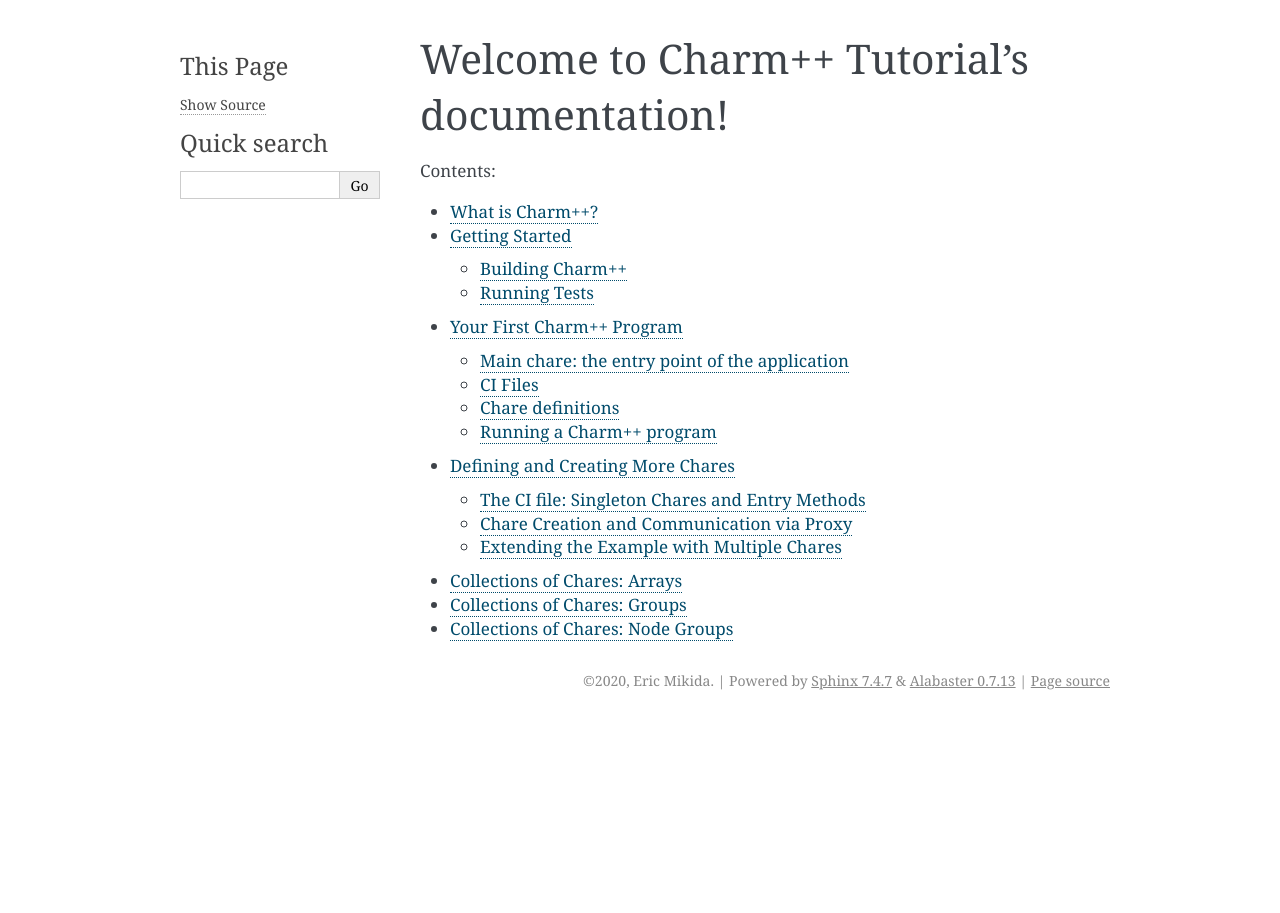
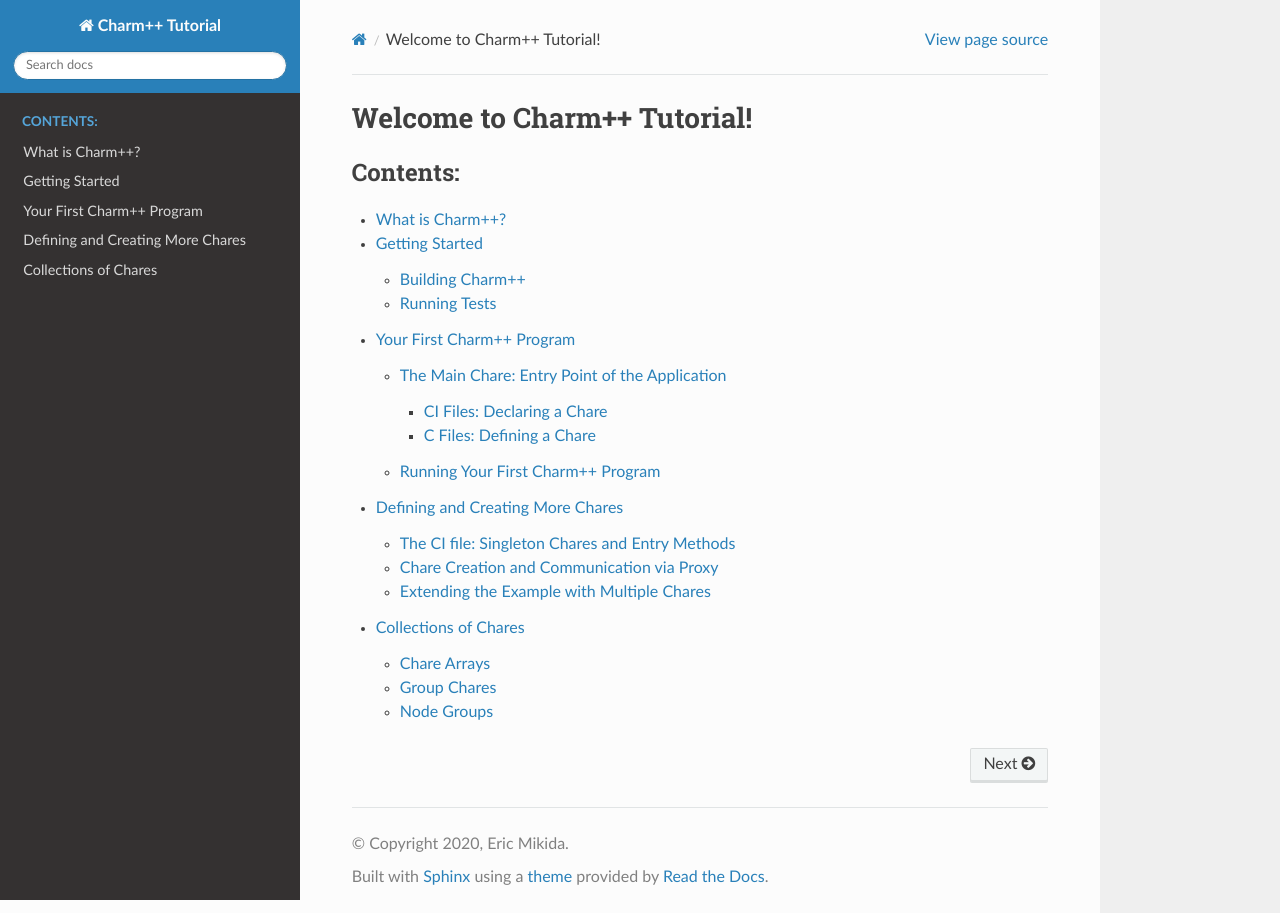
Before and after one commit to epmikida/TutorialTest, a Sphinx documentation site: the page built from docs/source/index.rst, in a window 1280 px wide. Built offline with Sphinx 7.4.7 and the Read the Docs theme 2.0.0, drawn with Linux system fonts in a browser that asks for light colours.

Commit message:
Update headings and TOC for consistency
Change-Id: I446dd549ec05916a0fe6064c9260b6c46f026182

```diff
--- a/docs/source/collections.rst
+++ b/docs/source/collections.rst
@@ -1,8 +1,10 @@
-.. contents::
-  :depth: 3
+#####################
+Collections of Chares
+#####################
 
-Collections of Chares: Arrays
-=============================
+************
+Chare Arrays
+************
 
 .. First, a ring example. Pass a message in a ring some number of times.
 .. Then transition into broadcasts, use a 2D array this time maybe.
@@ -21,8 +23,10 @@ Collections of Chares: Arrays
 .. include:: examples/tutorial_3_arrays/collective.C
   :code: c++
 
-Collections of Chares: Groups
-=============================
+************
+Group Chares
+************
 
-Collections of Chares: Node Groups
-==================================
+***********
+Node Groups
+***********
--- a/docs/source/conf.py
+++ b/docs/source/conf.py
@@ -48,7 +48,7 @@ html_theme = 'sphinx_rtd_theme'
 # The theme to use for HTML and HTML Help pages.  See the documentation for
 # a list of builtin themes.
 #
-html_theme = 'alabaster'
+#html_theme = 'alabaster'
 
 # Add any paths that contain custom static files (such as style sheets) here,
 # relative to this directory. They are copied after the builtin static files,
--- a/docs/source/index.rst
+++ b/docs/source/index.rst
@@ -3,8 +3,8 @@
    You can adapt this file completely to your liking, but it should at least
    contain the root `toctree` directive.
 
-Welcome to Charm++ Tutorial's documentation!
-============================================
+Welcome to Charm++ Tutorial!
+============================
 
 .. toctree::
    :maxdepth: 5
--- a/docs/source/main.rst
+++ b/docs/source/main.rst
@@ -26,8 +25,8 @@ C++ application, but with one extra step. In order inform the runtime system
 which of your C++ objects are actually chares, the first step is to write a
 Charm++ Interface file (.ci file).
 
-CI Files
---------
+CI Files: Declaring a Chare
+===========================
 
 A .ci file is an interface file which is compiled with the rest of the program
 in order to promote certain C++ objects to chares. A .ci file declares one or
@@ -79,8 +78,8 @@ always generate a ``*.decl.h`` and a ``*.def.h`` for each module defined in the
 .ci file.  These files contain generated definitions for the chares declared in
 these modules and will be used in the next step of this tutorial.
 
-Chare definitions
------------------
+C Files: Defining a Chare
+=========================
 
 In the .ci file, we declared the chares that will be a part of our application.
 Other than this thin interface, the rest of a Charm++ application (including the
@@ -144,6 +143,11 @@ procedure across all processes no matter where the exit call originated from.
 It only needs to be called once from anywhere in the program to
 correctly exit.
 
+.. Should we compile as we go, or move this to the last section and make it
+.. compiling and running your first charm program. Probably it will stay here
+.. to stay consistent. We compile after writing the .ci file which I think is
+.. useful.
+
 To compile our code, we will again use the Charm++ compile script, ``charmc``:
 
 .. code:: bash
@@ -156,8 +160,9 @@ coordinate compilation. A typical Makefile for a Charm++ program is shown below:
 .. include:: examples/tutorial_1_main/Makefile
   :code: make
 
-Running a Charm++ program
--------------------------
+**********************************
+Running Your First Charm++ Program
+**********************************
 
 Now that we've succesfully built our first Charm++ program we need to run it.
 How to run a Charm++ program can vary depending on the environment you are
```
Also changed, not shown: other parts of docs/source/main.rst (+5 -6 lines), docs/source/intro.rst (+8 -4 lines), docs/source/singleton.rst (+9 -4 lines).
